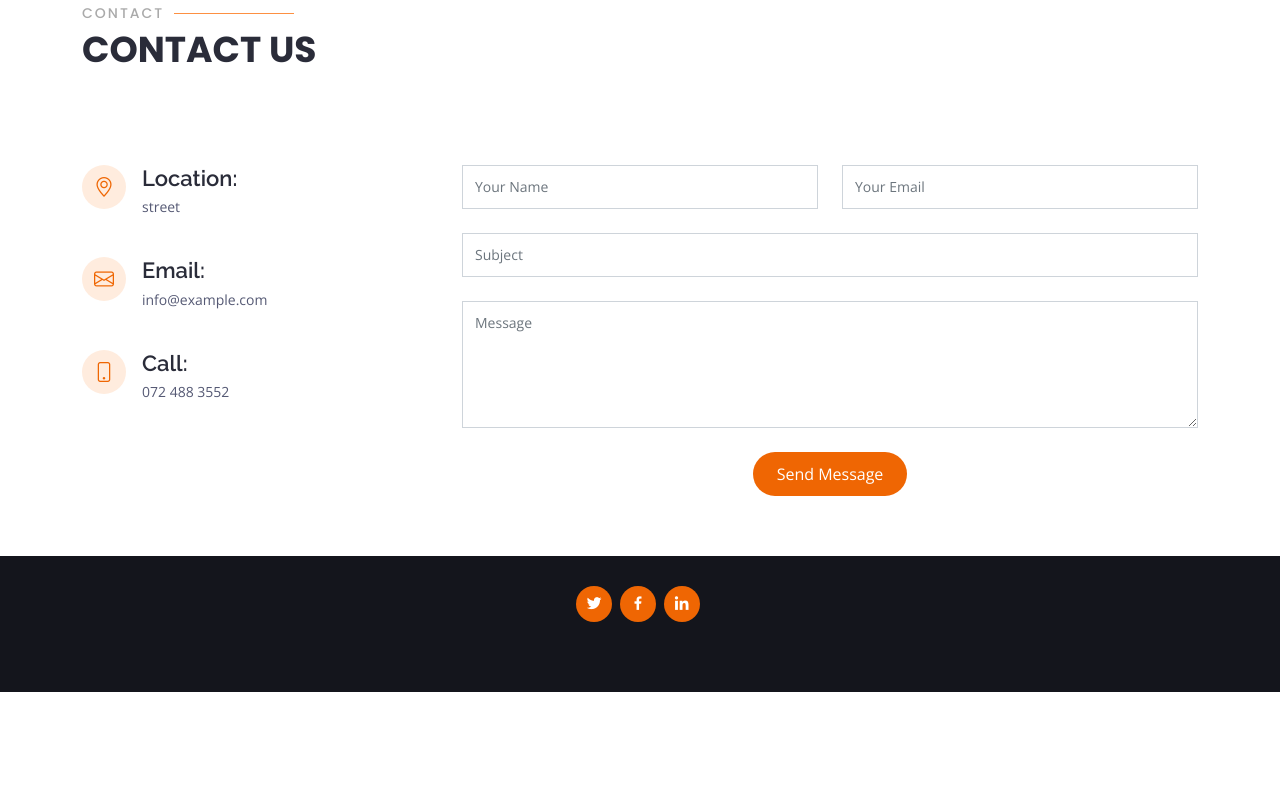
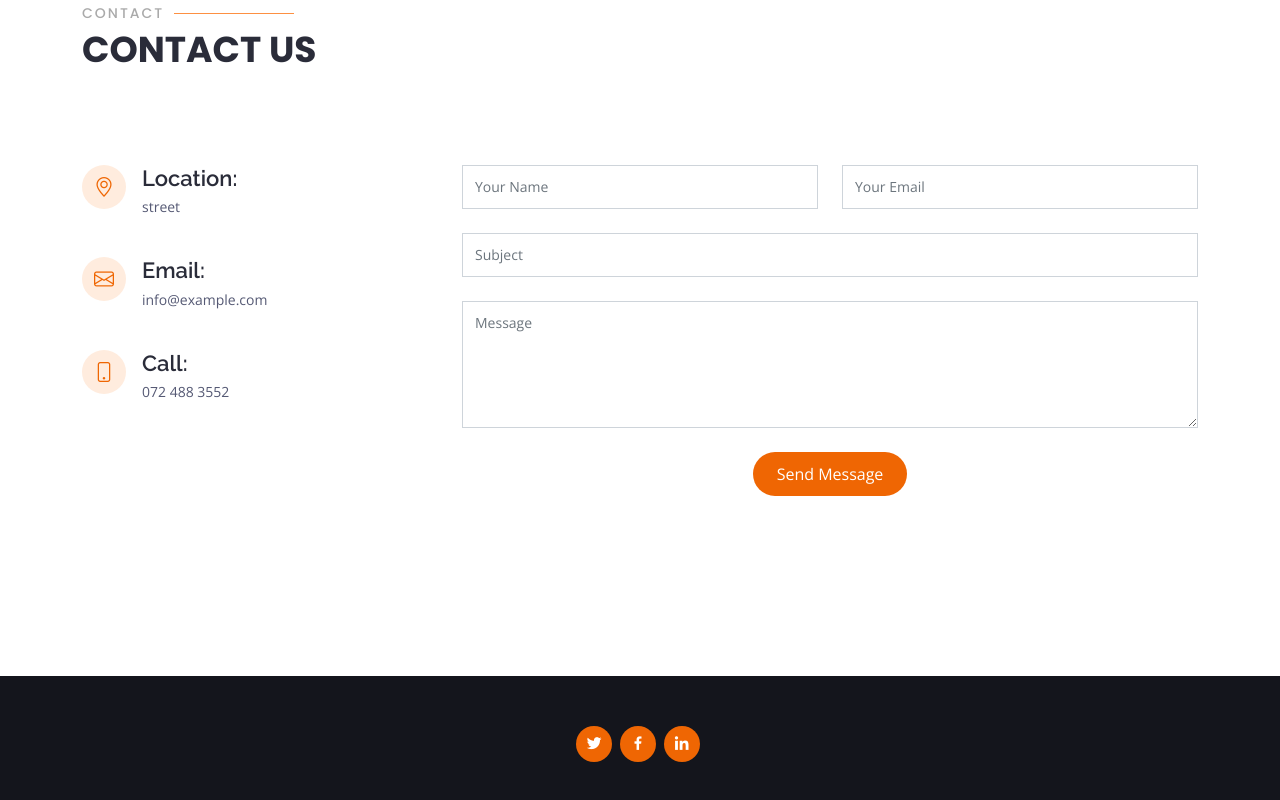
Before and after one commit to marklegend/prototype, a plain HTML site: page index.html in a window 1280 px wide. Shown: the part 3594-4394 px from the top of the page. Before the commit the page ends 4286 px from the top, so only its background shows below. Drawn offline with nearby package versions, Linux system fonts and the light colour scheme; files whose address does not match are found by name.

Commit message:
fixed footer section

```diff
--- a/assets/css/style.css
+++ b/assets/css/style.css
@@ -1409,7 +1409,8 @@ section {
   color: #fff;
   font-size: 14px;
   text-align: center;
-  padding: 30px 0;
+  padding: 50px 0;
+  margin-top: 120px;
 }
 
 #footer h3 {
```
